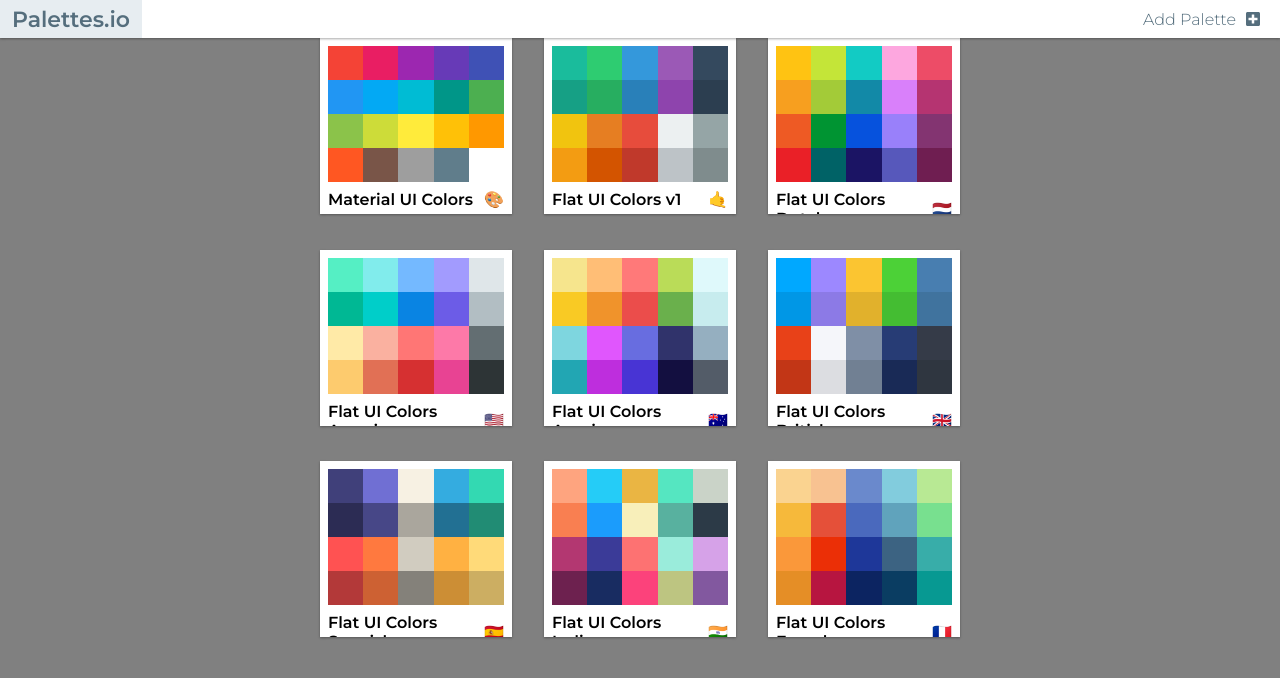
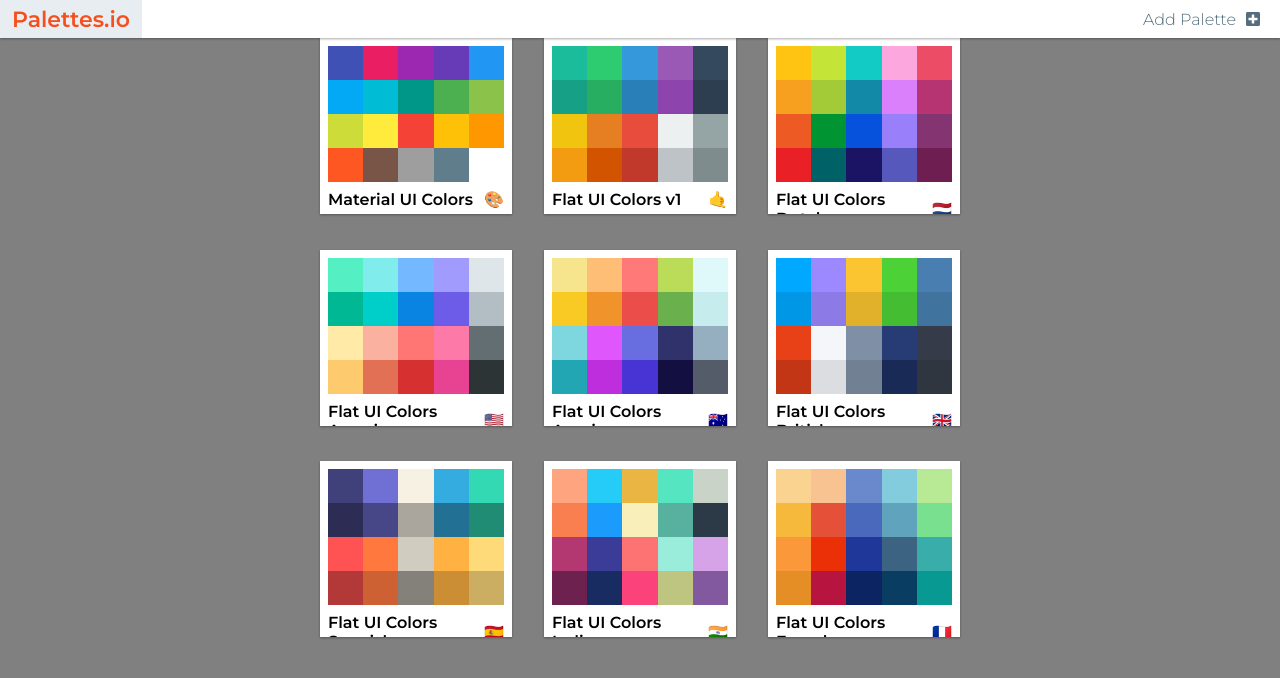
Before and after one commit to v-poghosyan/palettes, a React (Create React App) app: page / in a window 1280 px wide. Shown: the top 678 px of the page. Built offline with nearby package versions, Linux system fonts and the light colour scheme.

Commit message:
Finished palette name dialog and emoji picker

```diff
--- a/package.json
+++ b/package.json
@@ -14,6 +14,7 @@
     "@testing-library/user-event": "^12.8.3",
     "array-move": "^3.0.1",
     "chroma-js": "^2.1.2",
+    "emoji-mart": "^3.0.1",
     "jss-plugin-nested": "^10.6.0",
     "rc-slider": "^9.7.2",
     "react": "^17.0.2",
--- a/src/ColorPickerForm.js
+++ b/src/ColorPickerForm.js
@@ -13,7 +13,7 @@
 const styles = {
 
   Text_input: {
-    width: "100%"
+    width: "100%",
   },
 
 }
@@ -23,7 +23,7 @@
   constructor(props) {
     super(props);
     this.state = {
-      currentColor: "teal",
+      currentColor: "#6868cb",
       newColorName: "",
     }
     this.updateCurrentColor = this.updateCurrentColor.bind(this);
@@ -87,9 +87,10 @@
                 disabled={isPaletteFull}
                 /* Styling here since need access to state */
                 style={{
-                  backgroundColor: (isPaletteFull ? "#E0E0E0" : currentColor),
+                  backgroundColor: (isPaletteFull ? "#E7EDF1" : currentColor),
                   color: chroma(currentColor).luminance() <= 0.45 ? "white" : "black",
-                  width: "100%"
+                  width: "100%",
+                  height: "78px"
                 }}
               >{isPaletteFull ? "Palette is full" : "Add color"}
                   {isPaletteFull ?
--- a/src/NewPaletteForm.js
+++ b/src/NewPaletteForm.js
@@ -112,13 +112,9 @@
     this.setState({...this.state, [evt.target.name]: evt.target.value});
   }
 
-  handleSave(newPalName) {
-    let newPal = { /* Builds a full palette object */
-      paletteName: newPalName,
-      id: newPalName.toLowerCase().replace(/ /g, "-"), /* Replace spaces globally with hyphens */
-      emoji: "🎨",
-      colors: this.state.colors
-    }
+  handleSave(newPal) { /* Continues building what's passed down to it from SavePaletteForm into a full palette object */
+    newPal.id = newPal.paletteName.toLowerCase().replace(/ /g, "-"); /* Replace spaces globally with hyphens */
+    newPal.colors = this.state.colors;
     /* Save palette */
     this.props.savePalette(newPal);
     /* Redirect to Palette List */
--- a/src/PaletteFormNav.js
+++ b/src/PaletteFormNav.js
@@ -19,7 +19,7 @@
 const styles = {
 
   PaletteFormNav: {
-    display: "flex"
+    display: "flex",
   },
 
   appBar: {
@@ -48,12 +48,21 @@
     marginRight: myTheme.spacing(2),
   },
 
-  popup: {
-
+  Title: {
+    fontFamily: "'Montserrat', sans-serif"
   },
 
-  Palette_name_input: {
-    width: "100%",
+  Save_btn: {
+    height: "25px",
+    marginLeft: "auto",
+    boxShadow: "none"
+  },
+
+  Back_btn: {
+    height: "25px",
+    marginLeft: "2px",
+    boxShadow: "none",
+    backgroundColor: "#f64f1e"
   }
 
 }
@@ -62,6 +71,20 @@
 
   constructor(props) {
     super(props);
+    this.state = {
+      formShowing: false
+    }
+    this.showForm = this.showForm.bind(this);
+    this.hideForm = this.hideForm.bind(this);
+  }
+
+  /* The following two methods control the pallete save dialog popup */
+  showForm() {
+    this.setState({formShowing: true});
+  }
+
+  hideForm() {
+    this.setState({formShowing: false});
   }
 
   render(){
@@ -74,6 +97,7 @@
       handleDrawerOpen,
       handleSave,
     } = this.props;
+    const {formShowing} = this.state; /* Extracting state */
 
     return(
       <div classname={classes.PaletteFormNav}>
@@ -92,37 +116,31 @@
             >
               <MenuIcon />
             </IconButton>
-            <Typography variant="h6" noWrap>
+            <Typography className={classes.Title} variant="h6" noWrap>
               Create a palette
             </Typography>
-            <div className={classes.popup}>
-              <SavePaletteForm handleSave={handleSave} classes={classes} palettes={palettes}/>
-            </div>
             <ThemeProvider theme={myTheme}>
-                <Button
+                <Button className={classes.Save_btn}
                   variant="contained"
                   color="secondary"
-                  style={{
-                    height: "25px",
-                    marginLeft: "auto",
-                    boxShadow: "none"
-                  }}
+                  onClick={this.showForm}
                 >Save Palette
                 </Button>
                 <Link to="/">
-                  <Button
+                  <Button className={classes.Back_btn}
                     variant="contained"
                     color="secondary"
-                    style={{
-                      height: "25px",
-                      marginLeft: "2px",
-                      boxShadow: "none",
-                      backgroundColor: "#f64f1e"
-                    }}
                   >Back
                   </Button>
                 </Link>
               </ThemeProvider>
+              {formShowing ?
+                <SavePaletteForm
+                  hideForm={this.hideForm}
+                  handleSave={handleSave}
+                  classes={classes}
+                  palettes={palettes}
+                /> : ""}
           </Toolbar>
         </AppBar>
       </div>
--- a/src/SavePaletteForm.js
+++ b/src/SavePaletteForm.js
@@ -2,24 +2,41 @@
 import Button from '@material-ui/core/Button';
 import {ValidatorForm, TextValidator} from 'react-material-ui-form-validator';
 import {ThemeProvider} from '@material-ui/core';
+import {withStyles} from '@material-ui/styles';
 import Dialog from '@material-ui/core/Dialog';
 import DialogActions from '@material-ui/core/DialogActions';
 import DialogContent from '@material-ui/core/DialogContent';
 import DialogContentText from '@material-ui/core/DialogContentText';
 import DialogTitle from '@material-ui/core/DialogTitle';
+import {Picker} from 'emoji-mart';
+import 'emoji-mart/css/emoji-mart.css';
 import myTheme from './styles/Themes';
+
+const styles = {
+
+  Palette_name_input: {
+    width: "100%",
+  },
+
+  PNI_button: {
+    marginRight: "18px",
+    marginBottom: "10px",
+    height: "30px"
+  }
+
+}
 
 class SavePaletteForm extends Component {
 
   constructor(props) {
     super(props);
     this.state = {
-      open: false,
-      newPaletteName: ""
+      newPaletteName: "",
+      whichDialog: "name",
     }
-    this.handleClickOpen = this.handleClickOpen.bind(this);
-    this.handleClose = this.handleClose.bind(this);
     this.handleTextChange = this.handleTextChange.bind(this);
+    this.showEmojiDialog = this.showEmojiDialog.bind(this)
+    this.nameAndDecoratePalette = this.nameAndDecoratePalette.bind(this);
   }
 
 
@@ -35,32 +52,43 @@
     this.setState({...this.state, [evt.target.name]: evt.target.value});
   }
 
-  handleClickOpen() {
-    this.setState({open: true});
-  };
+  showEmojiDialog() {
+    this.setState({...this.state, whichDialog: "emoji"})
+  }
 
-  handleClose() {
-    this.setState({open: false});
-  };
+  /* Assigns name and emoji to palette, and passes it up to be saved */
+  nameAndDecoratePalette(emoji) {
+    const newPal = {paletteName: this.state.newPaletteName, emoji: emoji.native};
+    this.props.handleSave(newPal);
+  }
+
 
   render() {
 
-    const {open, newPaletteName} = this.state; /* Extracting state */
-    const {classes, handleSave} = this.props; /* Extracting props */
+    const {newPaletteName, whichDialog} = this.state; /* Extracting state */
+    const {classes, hideForm} = this.props; /* Extracting props */
 
     return (
-      <div>
-        <Button variant="outlined" color="primary" onClick={this.handleClickOpen}>
-          Open form dialog
-        </Button>
-        <Dialog open={open} onClose={this.handleClose} aria-labelledby="form-dialog-title">
-          <DialogTitle id="form-dialog-title">Subscribe</DialogTitle>
+        <ThemeProvider theme={myTheme}>
+          <Dialog
+            className={classes.Emoji_dialog}
+            open={whichDialog === "emoji"}
+            onClose={hideForm} /* onClose event is triggered upon clicking anywhere outside of the dialog, closing it */
+          >
+            <DialogTitle id="form-dialog-title">Pick a palette emoji!</DialogTitle>
+            <Picker title="Choose tone" onSelect={this.nameAndDecoratePalette}/>
+          </Dialog>
+          <Dialog className={classes.Name_dialog}
+            open={whichDialog === "name"}
+            aria-labelledby="form-dialog-title"
+            onClose={hideForm} /* onClose event is triggered upon clicking anywhere outside of the dialog, closing it */
+          >
+            <DialogTitle id="form-dialog-title">Choose a palette name!</DialogTitle>
+            <ValidatorForm onSubmit={this.showEmojiDialog}>
               <DialogContent>
                 <DialogContentText>
-              To subscribe to this website, please enter your email address here. We will send updates
-              occasionally.
+                  Please enter a unique name for your new palette.
                 </DialogContentText>
-            <ValidatorForm onSubmit={() => handleSave(newPaletteName)}>
                 <TextValidator className={classes.Palette_name_input}
                   value={newPaletteName}
                   label="Palette Name"
@@ -70,34 +98,27 @@
                   validators={['required','isPalNameUnique']}
                   errorMessages={['Enter a palette name', 'Palette name already exists']}
                 />
-                <ThemeProvider theme={myTheme}>
+              </DialogContent>
+              <DialogActions>
                 <Button
+                  className={classes.PNI_button}
+                  onClick={hideForm}
+                  color="primary"
+                >Cancel
+                </Button>
+                <Button className={classes.PNI_button}
                   variant="contained"
                   type="submit"
                   color="secondary"
-                    style={{
-                      height: "25px",
-                      marginLeft: "auto",
-                      boxShadow: "none"
-                    }}
                 >Save
                 </Button>
+              </DialogActions>
+            </ValidatorForm>
+          </Dialog>
         </ThemeProvider>
-              </ValidatorForm>
-          </DialogContent>
-          <DialogActions>
-            <Button onClick={this.handleClose} color="primary">
-              Cancel
-            </Button>
-            <Button onClick={this.handleClose} color="primary">
-              Subscribe
-            </Button>
-          </DialogActions>
-        </Dialog>
-      </div>
     );
   }
 
 }
 
-export default SavePaletteForm;
+export default withStyles(styles)(SavePaletteForm);
--- a/src/seedPalettes.js
+++ b/src/seedPalettes.js
@@ -6,11 +6,10 @@
     id: "material-ui-colors",
     emoji: "🎨",
     colors: [
-      { name: "red", color: "#F44336" },
+      { name: "indigo", color: "#3F51B5" },
       { name: "pink", color: "#E91E63" },
       { name: "purple", color: "#9C27B0" },
       { name: "deeppurple", color: "#673AB7" },
-      { name: "indigo", color: "#3F51B5" },
       { name: "blue", color: "#2196F3" },
       { name: "lightblue", color: "#03A9F4" },
       { name: "cyan", color: "#00BCD4" },
@@ -19,6 +18,7 @@
       { name: "lightgreen", color: "#8BC34A" },
       { name: "lime", color: "#CDDC39" },
       { name: "yellow", color: "#FFEB3B" },
+      { name: "red", color: "#F44336" },
       { name: "amber", color: "#FFC107" },
       { name: "orange", color: "#FF9800" },
       { name: "deeporange", color: "#FF5722" },
--- a/src/styles/NavbarStyles.js
+++ b/src/styles/NavbarStyles.js
@@ -39,6 +39,9 @@
     fontFamily: "'Montserrat', sans-serif",
     fontWeight: "700",
     height: "100%",
+    "&:hover a": {
+      color: "#f64f1e"
+    },
     /* styling anchors works with react Link components since the latter are anchors under the hood */
     "& a": {
       textDecoration: "none",
```
Also changed, not shown: 1 other file (tests, documents, lock files or other folders). Lines whose indentation alone changed are shown as unchanged.
